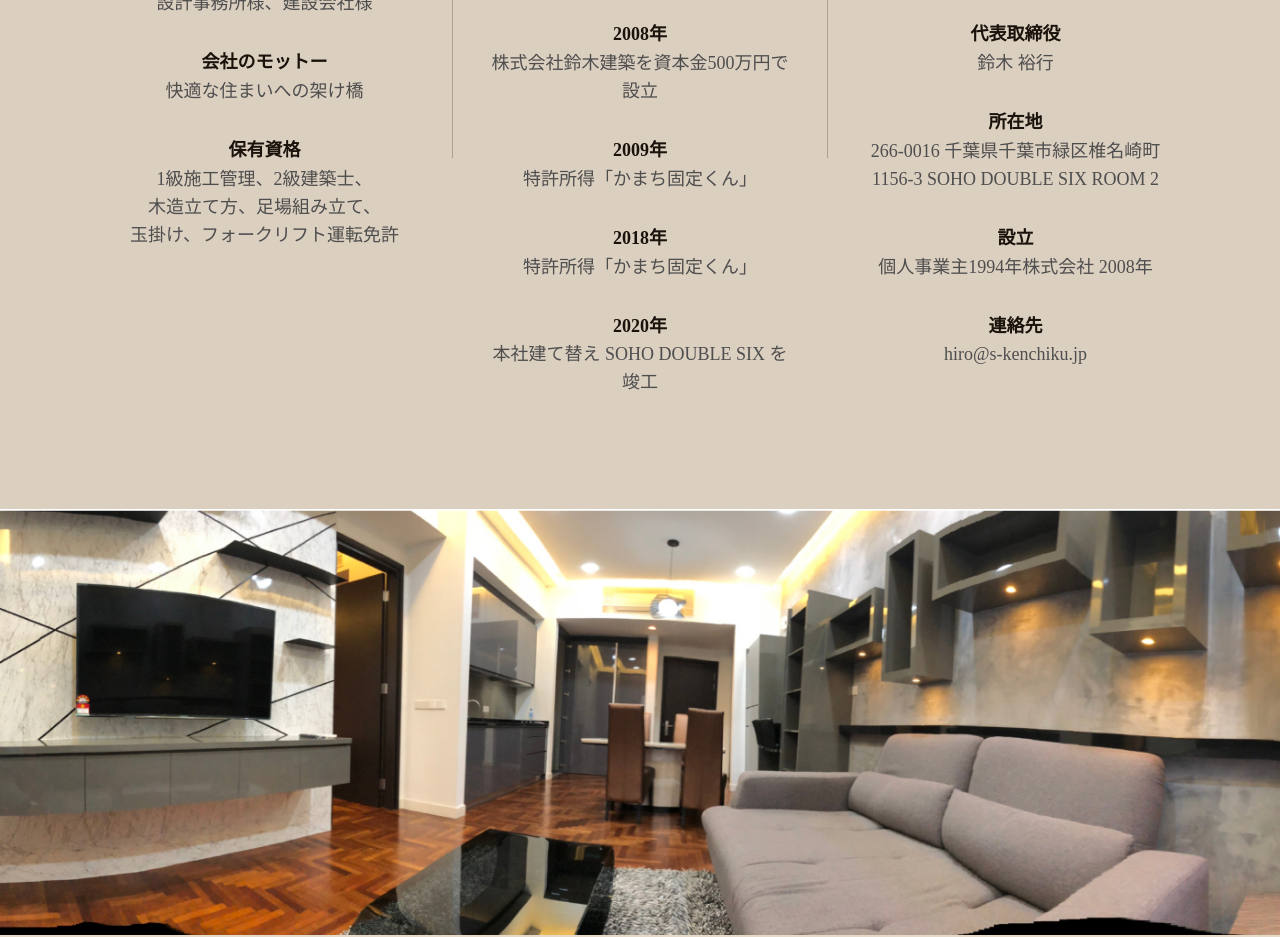
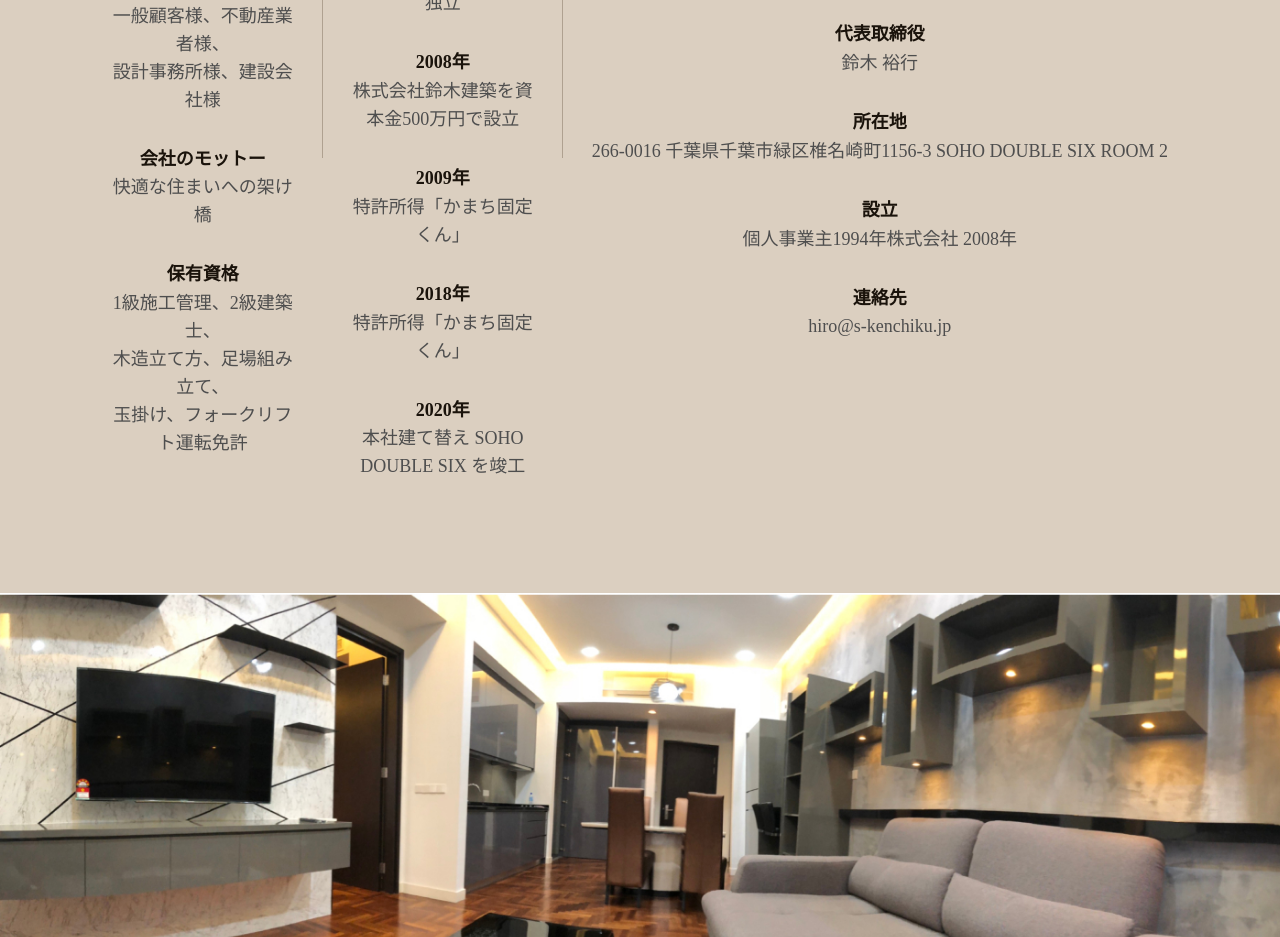
Before and after one commit to PagChomper/suzuki-demo-1, a React (Create React App) app: page / in a window 1280 px wide. Shown: the part 4800-5737 px from the top of the page. Built offline with nearby package versions, Linux system fonts and the light colour scheme; a web font is replaced by a local one.

Commit message:
Fix Text Wrap

```diff
--- a/src/components/Information/Information.jsx
+++ b/src/components/Information/Information.jsx
@@ -48,7 +48,7 @@ export default function Information(){
                     <span>代表取締役</span>
                     <p>鈴木 裕行</p>
                     <span>所在地</span>
-                    <p>266-0016 千葉県千葉市緑区椎名崎町1156-3 SOHO DOUBLE SIX ROOM 2</p>
+                    <p className="nowrap">266-0016 千葉県千葉市緑区椎名崎町1156-3 SOHO DOUBLE SIX ROOM 2</p>
                     <span>設立</span>
                     <p>個人事業主1994年株式会社 2008年</p>
                     <span>連絡先</span>
--- a/src/components/Information/information.scss
+++ b/src/components/Information/information.scss
@@ -3,6 +3,10 @@
 
 .information {
     overflow: hidden;
+
+    .nowrap {
+        white-space: nowrap;
+    }
 
     &--image {
         height: auto;
```
